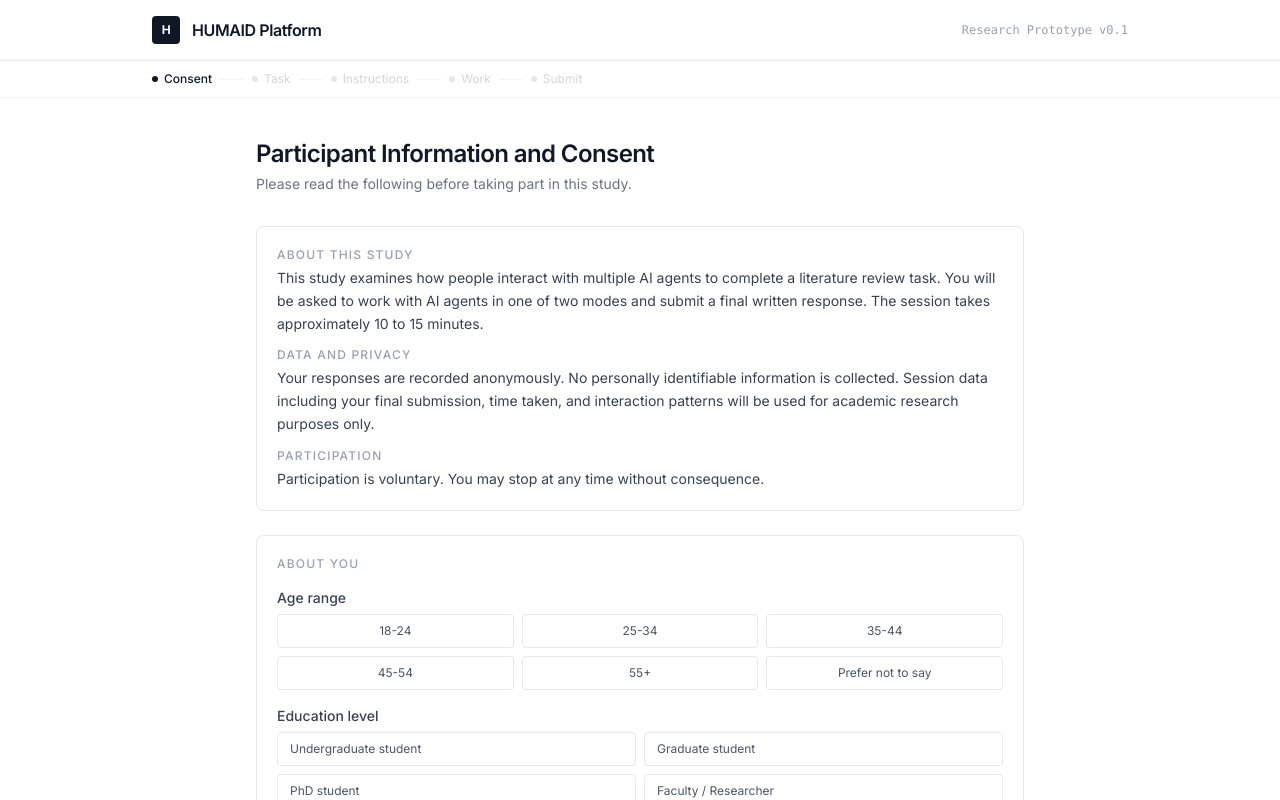
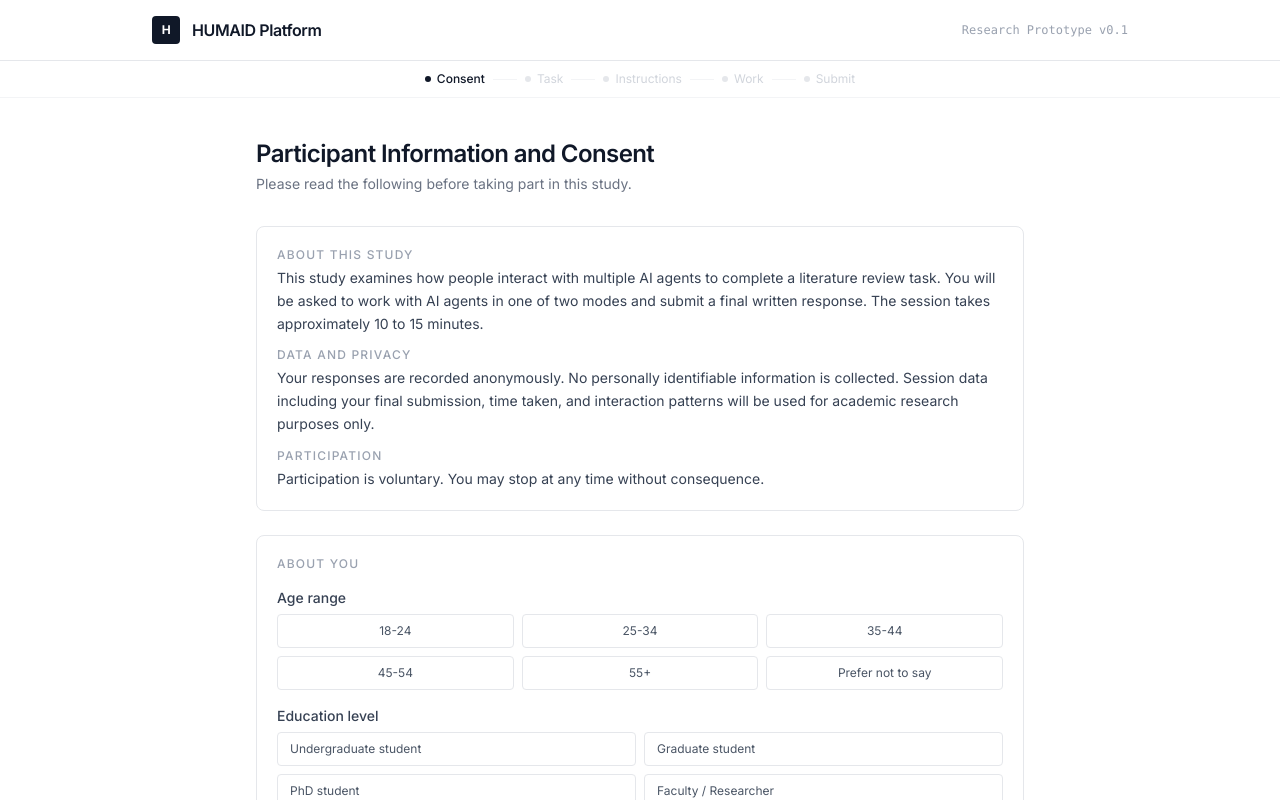
Before and after one commit to Jackustc/humaidplatform, a Next.js app: page / in a window 1280 px wide. Shown: the top 800 px of the page. Built offline with nearby package versions, Linux system fonts and the light colour scheme.

Commit message:
Center progress bar steps

```diff
--- a/components/progress-bar.tsx
+++ b/components/progress-bar.tsx
@@ -17,7 +17,7 @@
 
   return (
     <div className="border-b border-gray-100 bg-white">
-      <div className="max-w-5xl mx-auto px-6 py-2.5 flex items-center">
+      <div className="max-w-5xl mx-auto px-6 py-2.5 flex items-center justify-center">
         {STEPS.map((step, i) => {
           const isDone = i < currentIndex;
           const isCurrent = i === currentIndex;
```
